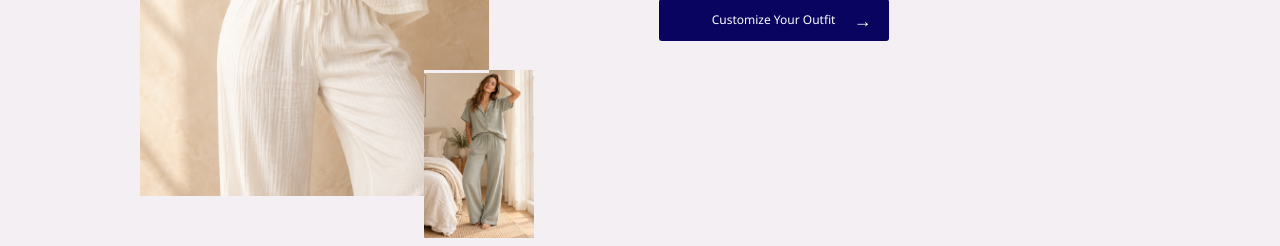
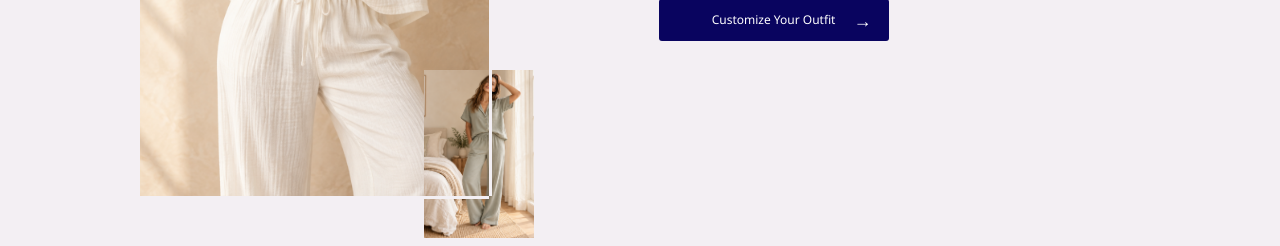
Before and after one commit to Acagami/Byteex_test_task, a React (Vite) app in the folder apps/web/: page / in a window 1280 px wide. Shown: the part 1870-2116 px from the top of the page. Built offline with nearby package versions, Linux system fonts and the light colour scheme.

Commit message:
style(web): trace lower photo overlap seam

```diff
--- a/apps/web/src/App.css
+++ b/apps/web/src/App.css
@@ -238,6 +238,6 @@
   .story-seam { background: #f3eff3; }
   .story-seam-top-right { left: 30%; top: 7%; width: 3px; height: 21%; }
   .story-seam-top-bottom { left: 14%; top: 28%; width: 16%; height: 3px; }
-  .story-seam-bottom-left { display: none; }
-  .story-seam-bottom-top { left: 71%; top: 80%; width: 13%; height: 3px; }
+  .story-seam-bottom-left { left: 84%; top: 80%; width: 3px; height: 21%; }
+  .story-seam-bottom-top { left: 71%; top: 101%; width: 13%; height: 3px; }
 }
```
